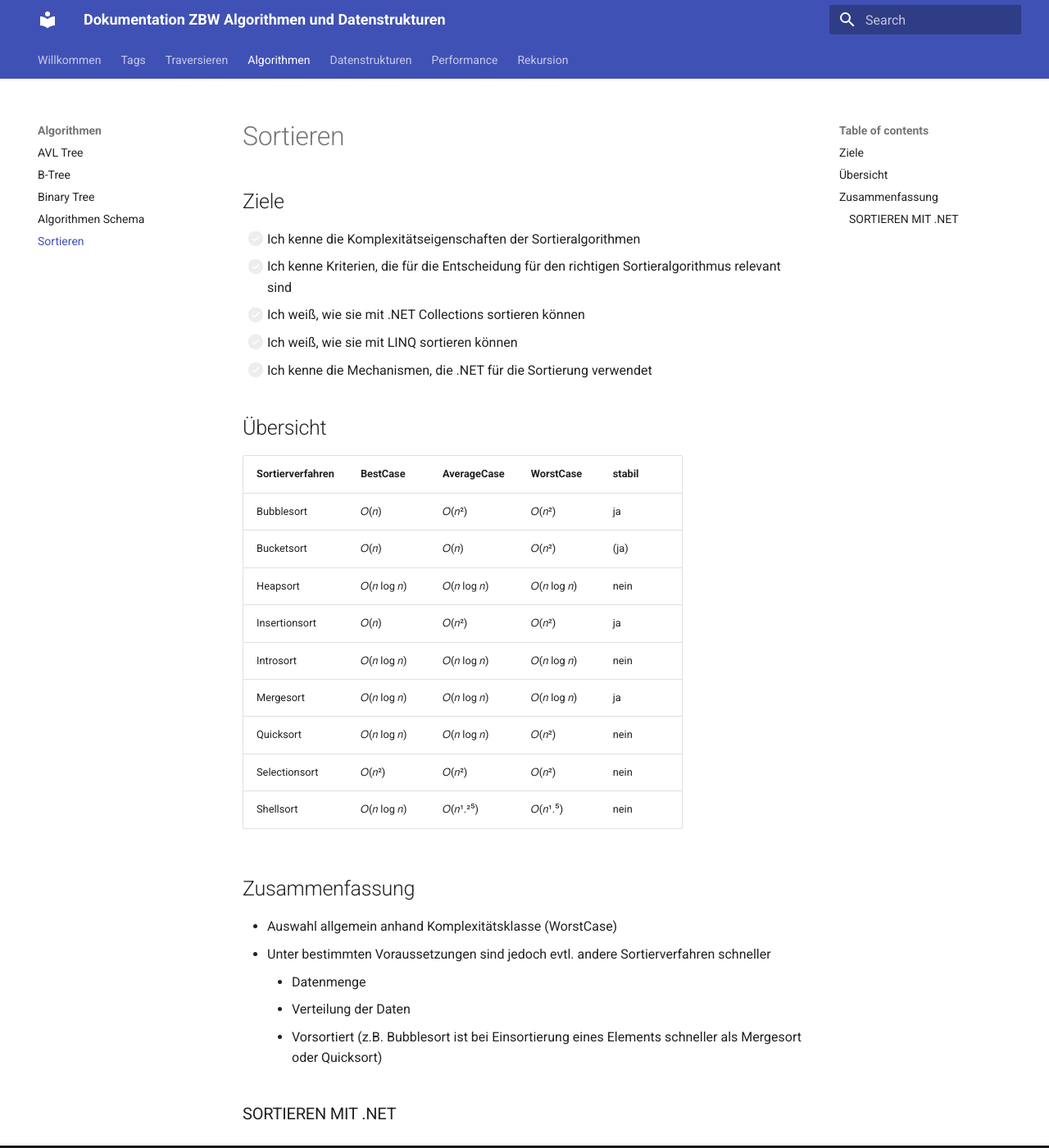
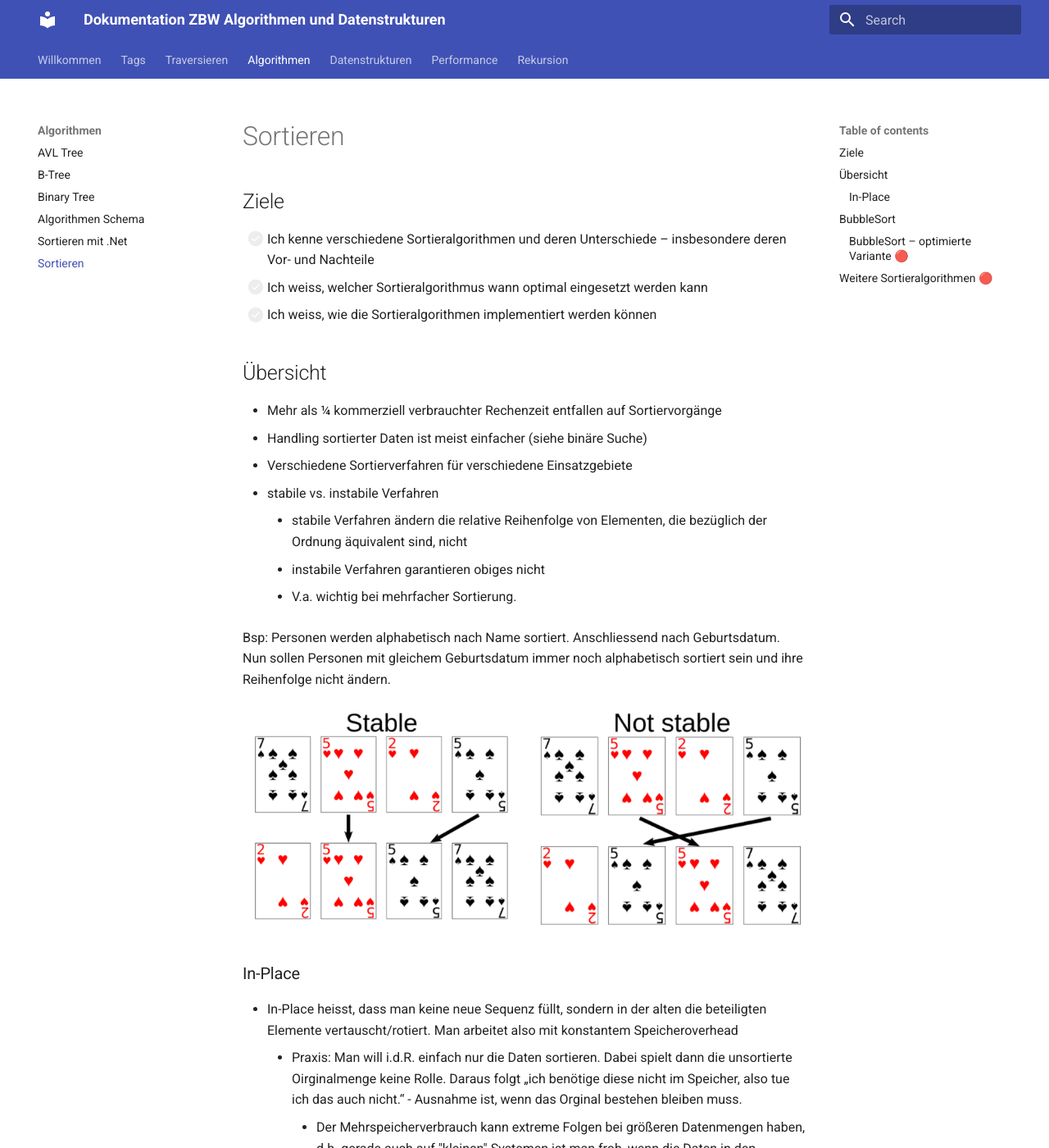
Before and after one commit to tsolenthaler/zbwAlgDs, an MkDocs documentation site: the page built from docs/algorithmen/sortieren.md, in a window 1280 px wide and 1400 px high. Shown: the whole window at 82% size. Built offline with MkDocs 1.6.1 and Material for MkDocs 9.7.7, drawn with Linux system fonts in a browser that asks for light colours; some of the changed text lies outside the part shown.

````diff
--- a/docs/algorithmen/sortieren.md
+++ b/docs/algorithmen/sortieren.md
@@ -2,33 +2,64 @@
 
 ## Ziele
 
-- [ ] Ich kenne die Komplexitätseigenschaften der Sortieralgorithmen
-- [ ] Ich kenne Kriterien, die für die Entscheidung für den richtigen Sortieralgorithmus relevant sind
-- [ ] Ich weiß, wie sie mit .NET Collections sortieren können
-- [ ] Ich weiß, wie sie mit LINQ sortieren können
-- [ ] Ich kenne die Mechanismen, die .NET für die Sortierung verwendet
+- [ ] Ich kenne verschiedene Sortieralgorithmen und deren Unterschiede – insbesondere deren Vor- und Nachteile
+- [ ] Ich weiss, welcher Sortieralgorithmus wann optimal eingesetzt werden kann
+- [ ] Ich weiss, wie die Sortieralgorithmen implementiert werden können
 
 ## Übersicht
 
-| Sortierverfahren | BestCase       | AverageCase    | WorstCase      | stabil |
-|------------------|----------------|----------------|----------------|--------|
-| Bubblesort       | 𝑂(𝑛)          | 𝑂(𝑛²)         | 𝑂(𝑛²)         | ja     |
-| Bucketsort       | 𝑂(𝑛)          | 𝑂(𝑛)          | 𝑂(𝑛²)         | (ja)   |
-| Heapsort         | 𝑂(𝑛 log 𝑛)    | 𝑂(𝑛 log 𝑛)    | 𝑂(𝑛 log 𝑛)    | nein   |
-| Insertionsort    | 𝑂(𝑛)          | 𝑂(𝑛²)         | 𝑂(𝑛²)         | ja     |
-| Introsort        | 𝑂(𝑛 log 𝑛)    | 𝑂(𝑛 log 𝑛)    | 𝑂(𝑛 log 𝑛)    | nein   |
-| Mergesort        | 𝑂(𝑛 log 𝑛)    | 𝑂(𝑛 log 𝑛)    | 𝑂(𝑛 log 𝑛)    | ja     |
-| Quicksort        | 𝑂(𝑛 log 𝑛)    | 𝑂(𝑛 log 𝑛)    | 𝑂(𝑛²)         | nein   |
-| Selectionsort    | 𝑂(𝑛²)         | 𝑂(𝑛²)         | 𝑂(𝑛²)         | nein   |
-| Shellsort        | 𝑂(𝑛 log 𝑛)    | 𝑂(𝑛¹.²⁵)      | 𝑂(𝑛¹.⁵)       | nein   |
+* Mehr als ¼ kommerziell verbrauchter Rechenzeit entfallen auf Sortiervorgänge
+* Handling sortierter Daten ist meist einfacher (siehe binäre Suche)
+* Verschiedene Sortierverfahren für verschiedene Einsatzgebiete
+* stabile vs. instabile Verfahren
+    * stabile Verfahren ändern die relative Reihenfolge von Elementen, die bezüglich der Ordnung äquivalent sind, nicht
+    * instabile Verfahren garantieren obiges nicht
+    * V.a. wichtig bei mehrfacher Sortierung.
+
+Bsp: Personen werden alphabetisch nach Name sortiert. Anschliessend nach Geburtsdatum. Nun sollen Personen mit gleichem Geburtsdatum immer noch alphabetisch sortiert sein und ihre Reihenfolge nicht ändern.
+
+![Sorterien mit Stabilen oder Instabilen Algorithmus](sortieren-stabile-instabile.png)
+
+### In-Place
+
+* In-Place heisst, dass man keine neue Sequenz füllt, sondern in der alten die beteiligten Elemente vertauscht/rotiert. Man arbeitet also mit konstantem Speicheroverhead
+    * Praxis: Man will i.d.R. einfach nur die Daten sortieren. Dabei spielt dann die unsortierte Oirginalmenge keine Rolle. Daraus folgt „ich benötige diese nicht im Speicher, also tue ich das auch nicht.“ - Ausnahme ist, wenn das Orginal bestehen bleiben muss.
+        * Der Mehrspeicherverbrauch kann extreme Folgen bei größeren Datenmengen haben, d.h. gerade auch auf "kleinen" Systemen ist man froh, wenn die Daten in den Speicher passen. Da will man keine doppelten Daten unnützerweise im Speicher.
+        * In-Place-Sortierungen tauschen nach unterschiedlichen Verfahren einzelne Elemente aus, was bedeutet, dass der Speicherverbrauch = Liste + 1 Element beträgt, was sich sehr gut skalieren lässt.
+        * Ausserdem kostet das Allozieren/Freigeben zusätzlichen Speichers auch Zeit. Das ist zwar beim Sortieren das geringere Übel, aber u.U. eben nicht vernachlässigbar.
+
+## BubbleSort
+
+* Sehr einfach zu implementieren, jedoch im Worst Case O(n2)
+* https://www.youtube.com/watch?v=qtXb0QnOceY
+* Pseudocode:
+
+```C#
+Function Bubblesort(Array a) {
+    while(swapped) { // as soon as they are no longer swapps
+        // in one round, it is sorted
+        swapped = false;
+        for(i = 0; i < a.Length-1; i++) {
+            if(a[i] > a[i+1]) {
+                swap(i, i+1);
+                swapped = true;
+            }
+        }
+    }
+}
+```
+
+### BubbleSort – optimierte Variante 🔴
+
+???
 
 
-## Zusammenfassung
 
-* Auswahl allgemein anhand Komplexitätsklasse (WorstCase)
-* Unter bestimmten Voraussetzungen sind jedoch evtl. andere Sortierverfahren schneller
-    * Datenmenge
-    * Verteilung der Daten
-    * Vorsortiert (z.B. Bubblesort ist bei Einsortierung eines Elements schneller als Mergesort oder Quicksort)
+## Weitere Sortieralgorithmen 🔴
 
-### SORTIEREN MIT .NET
+* Mergesort
+* Heapsort
+* Shellsort
+* Selectionsort
+* Quicksort
+* Introsort
````
Also changed, not shown: docs/algorithmen/sortieren-net.md (added, +34 -0 lines), docs/datenstrukturen/queue.md (added, +74 -0 lines), docs/algorithmen/sortieren-stabile-instabile.png (added), docs/datenstrukturen/queue-funktionsweise.png (added), docs/datenstrukturen/queue-funktionsweise2.png (added), docs/datenstrukturen/queue-funktionsweise3.png (added), docs/datenstrukturen/queue-funktionsweise4.png (added), docs/datenstrukturen/queue-funktionsweise5.png (added), docs/datenstrukturen/queue-implementierungArray.png (added), docs/datenstrukturen/queue-implementierungArray2.png (added), docs/datenstrukturen/queue.png (added).
